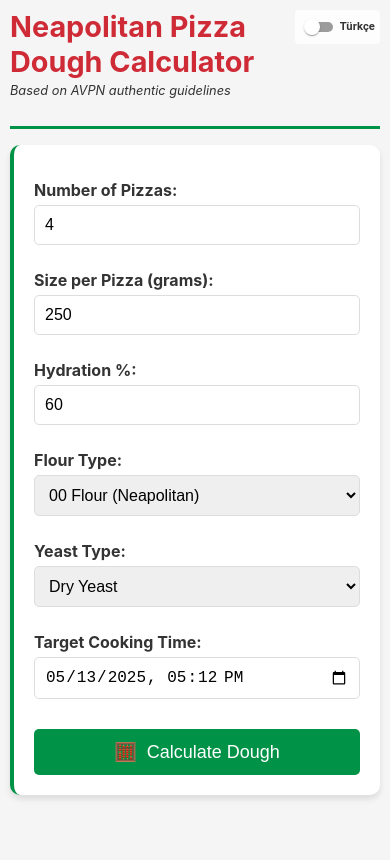
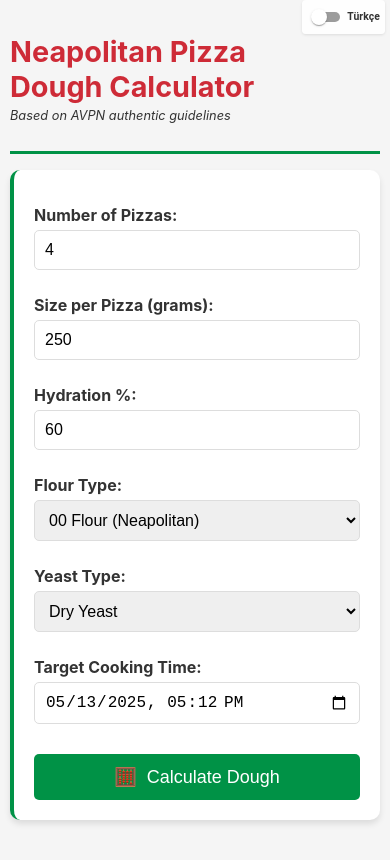
Before and after one commit to bahadirbulut/Neopolitan_Pizza_Calculator_Planner, a React (Vite) app: page / in a window 390 px wide. Built offline with nearby package versions, Linux system fonts and the light colour scheme.

Commit message:
style: Improve layout and responsiveness of language toggle and title for better user experience on mobile devices

```diff
--- a/src/App.css
+++ b/src/App.css
@@ -63,28 +63,53 @@ body {
   .app-header {
     flex-direction: column;
     align-items: flex-start;
+    padding-top: 10px; /* Add more space at the top */
   }
 
   .language-toggle {
     position: absolute;
-    top: 0;
-    right: 0;
+    top: -5px;
+    right: -5px;
     padding: 5px;
-    background-color: rgba(255, 255, 255, 0.8);
+    background-color: rgba(255, 255, 255, 0.9);
     border-radius: 4px;
     z-index: 10;
+    box-shadow: 0 1px 3px rgba(0, 0, 0, 0.1);
   }
 
   .title-container h1 {
-    font-size: 1.5rem;
-    padding-right: 60px; /* Make space for language toggle */
+    font-size: 1.4rem;
+    padding-right: 80px; /* Increase space for language toggle */
     line-height: 1.2;
     word-break: break-word;
+    margin-top: 5px;
   }
 
   .header-tagline {
     font-size: 0.8rem;
     margin-bottom: 0.5rem;
+  }
+}
+
+/* Extra small screens like Pixel phones */
+@media (max-width: 400px) {
+  .language-toggle {
+    top: -10px;
+    right: -5px;
+  }
+
+  .title-container h1 {
+    font-size: 1.3rem;
+    padding-right: 90px; /* Even more space for language toggle */
+    margin-top: 15px; /* Push title down a bit more */
+  }
+
+  .result-section.timeline {
+    padding: 15px 10px;
+  }
+
+  .result-section.timeline h3 {
+    margin-bottom: 15px;
   }
 }
 
--- a/src/App.jsx
+++ b/src/App.jsx
@@ -170,7 +170,7 @@ const translations = {
   },
   tr: {
     // App header
-    appTitle: "Napolitan Pizza Tarifi Hesaplayicisi",
+    appTitle: "Napoliten Pizza Tarifi Hesaplayicisi",
     tagline: "Otantik AVPN kurallarını temel almaktadir",
 
     // Input fields
@@ -584,13 +584,17 @@ function App() {
                 color="primary"
                 size={isMobile ? "small" : "medium"}
               />
-            }
-            label={language === 'en' ? 'Türkçe' : 'English'}
+            }            label={language === 'en' ? 'Türkçe' : 'English'}
             sx={{
               margin: '0',
               '& .MuiFormControlLabel-label': {
                 fontSize: isMobile ? '0.7rem' : '0.9rem',
                 fontWeight: 'bold'
+              },
+              '@media (max-width: 400px)': {
+                '& .MuiFormControlLabel-label': {
+                  fontSize: '0.65rem'
+                }
               }
             }}
           />
@@ -720,11 +724,22 @@ function App() {
                 <strong>{t.fermentationTime}</strong> ~{result.hoursUntilBake.toFixed(1)} {t.hours}
               </p>
             </motion.div>
-          </div>
-          <div className="result-section timeline">
+          </div>            <div className="result-section timeline">
             <h3>{t.timelineTitle}</h3>
-            <Timeline position={isMobile ? "alternate" : "right"}>
-              {[
+            <Timeline position={isMobile ? "alternate" : "right"} sx={{
+              [`@media (max-width: 400px)`]: {
+                '.MuiTimelineItem-root': {
+                  minHeight: '70px',
+                  '&:before': {
+                    flex: 0.1,
+                    padding: '0px 8px',
+                  }
+                },
+                '.MuiTimelineOppositeContent-root': {
+                  margin: '6px 0'
+                }
+              }
+            }}>              {[
                 { time: result.mixTime, title: t.timelineSteps.mix.title, desc: t.timelineSteps.mix.desc, icon: <AccessTimeIcon />, color: 'primary' },
                 { time: result.restTime, title: t.timelineSteps.rest.title, desc: t.timelineSteps.rest.desc, icon: <HotelIcon />, color: 'secondary' },
                 {
@@ -735,17 +750,29 @@ function App() {
                 },
                 { time: result.ballTime, title: t.timelineSteps.balling.title, desc: t.timelineSteps.balling.desc, icon: <CircleIcon />, color: 'success' },
                 { time: result.bakeTime, title: t.timelineSteps.bake.title, desc: t.timelineSteps.bake.desc, icon: <LocalFireDepartmentIcon />, color: 'error' },
-              ].map((step, idx) => (
-                <TimelineItem key={idx} sx={{ alignItems: 'center' }}>
-                  <TimelineOppositeContent
+              ].map((step, idx) => (                <TimelineItem key={idx} sx={{
+                  alignItems: 'center',
+                  marginBottom: '16px',
+                  '@media (max-width: 400px)': {
+                    marginBottom: '24px',
+                    '.MuiTimelineContent-root': {
+                      paddingLeft: '8px'
+                    }
+                  }
+                }}><TimelineOppositeContent
                     sx={{
                       flex: {xs: 0.3, sm: 0.5, md: 0.8},
                       textAlign: 'right',
-                      pr: {xs: 1, sm: 2, md: 3},
-                      fontSize: {xs: '0.85rem', sm: '0.9rem', md: '0.95rem'},
+                      pr: {xs: 2, sm: 2, md: 3},
+                      fontSize: {xs: '0.75rem', sm: '0.9rem', md: '0.95rem'},
                       color: 'gray',
-                      minWidth: {xs: '70px', sm: '80px', md: '90px'},
-                      alignSelf: 'center'
+                      minWidth: {xs: '85px', sm: '110px', md: '120px'},
+                      alignSelf: 'center',
+                      '@media (max-width: 400px)': {
+                        pr: 1,
+                        minWidth: '80px',
+                        fontSize: '0.65rem'
+                      }
                     }}
                   >
                     {formatDate(step.time)}
@@ -755,7 +782,15 @@ function App() {
                         step.color === 'primary' ? 'var(--italian-green)' :
                         step.color === 'secondary' ? '#777' :
                         step.color === 'success' ? 'var(--italian-green)' :
-                        step.color === 'error' ? 'var(--italian-red)' : 'grey'
+                        step.color === 'error' ? 'var(--italian-red)' : 'grey',
+                      '@media (max-width: 400px)': {
+                        padding: '4px',
+                        marginLeft: '4px',
+                        marginRight: '4px',
+                        '& .MuiSvgIcon-root': {
+                          fontSize: '1rem'
+                        }
+                      }
                     }}>
                       {step.icon}
                     </TimelineDot>
```
